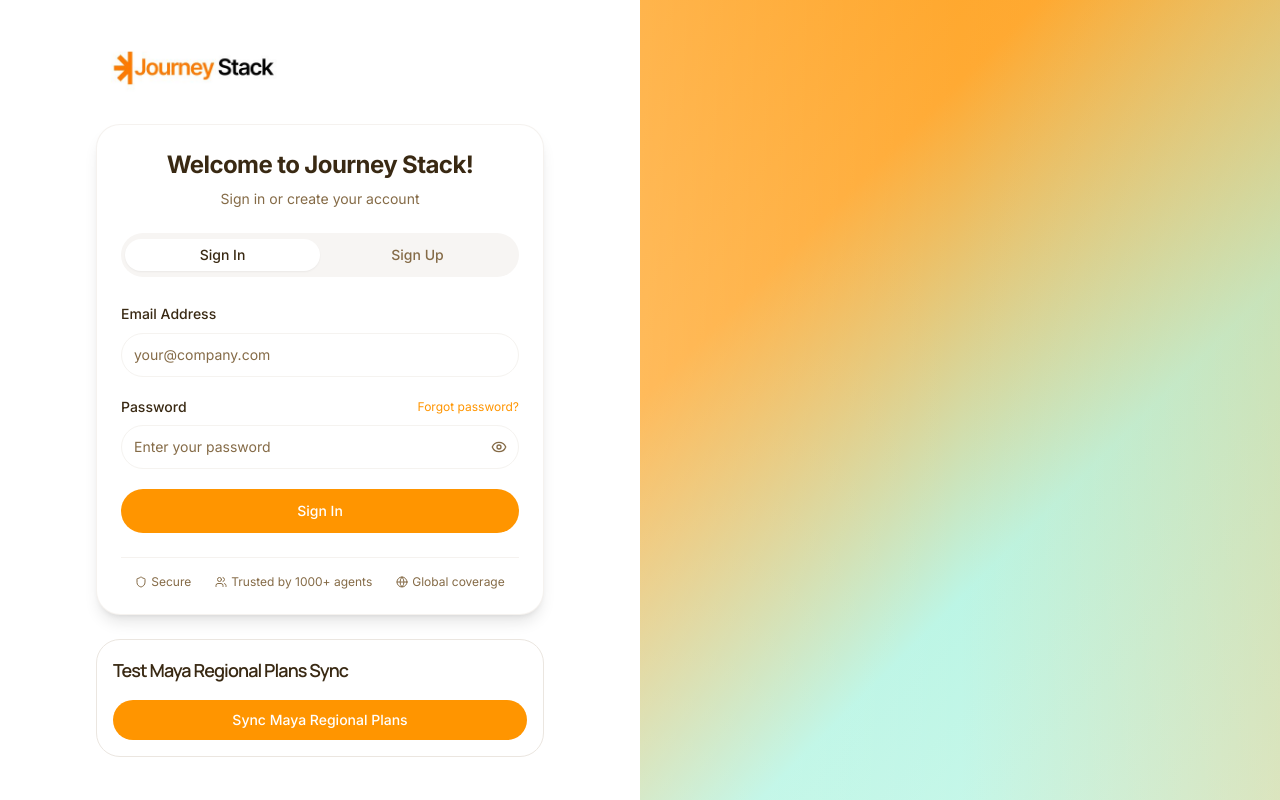
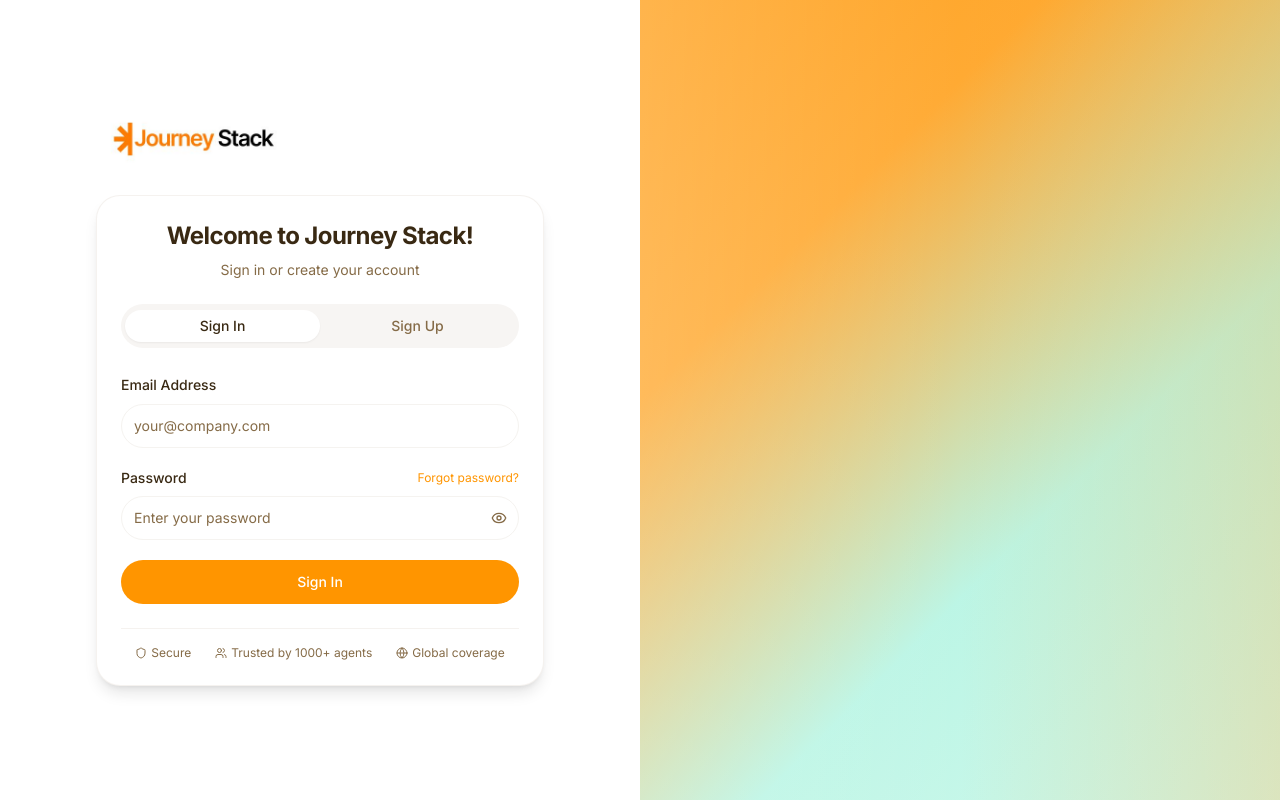
Before and after one commit to journey-esim-stack/journey-stack-final, a React (Vite) app: page /auth in a window 1280 px wide. Built offline with nearby package versions, Linux system fonts and the light colour scheme.

Commit message:
Remove Maya supplier info

```diff
--- a/src/pages/Auth.tsx
+++ b/src/pages/Auth.tsx
@@ -8,7 +8,7 @@ import { Card, CardContent, CardDescription, CardHeader, CardTitle } from "@/com
 import { Tabs, TabsContent, TabsList, TabsTrigger } from "@/components/ui/tabs";
 import { toast } from "@/components/ui/use-toast";
 import { Eye, EyeOff, Shield, Users, Globe, CheckCircle, Smartphone, ArrowLeft } from "lucide-react";
-import { TestMayaSync } from "@/components/TestMayaSync";
+
 
 const setSEO = (title: string, description: string, canonical?: string) => {
   document.title = title;
@@ -386,8 +386,6 @@ const Auth = () => {
             </CardContent>
           </Card>
 
-          {/* Maya Test Component */}
-          <TestMayaSync />
         </div>
         </section>
 
```
